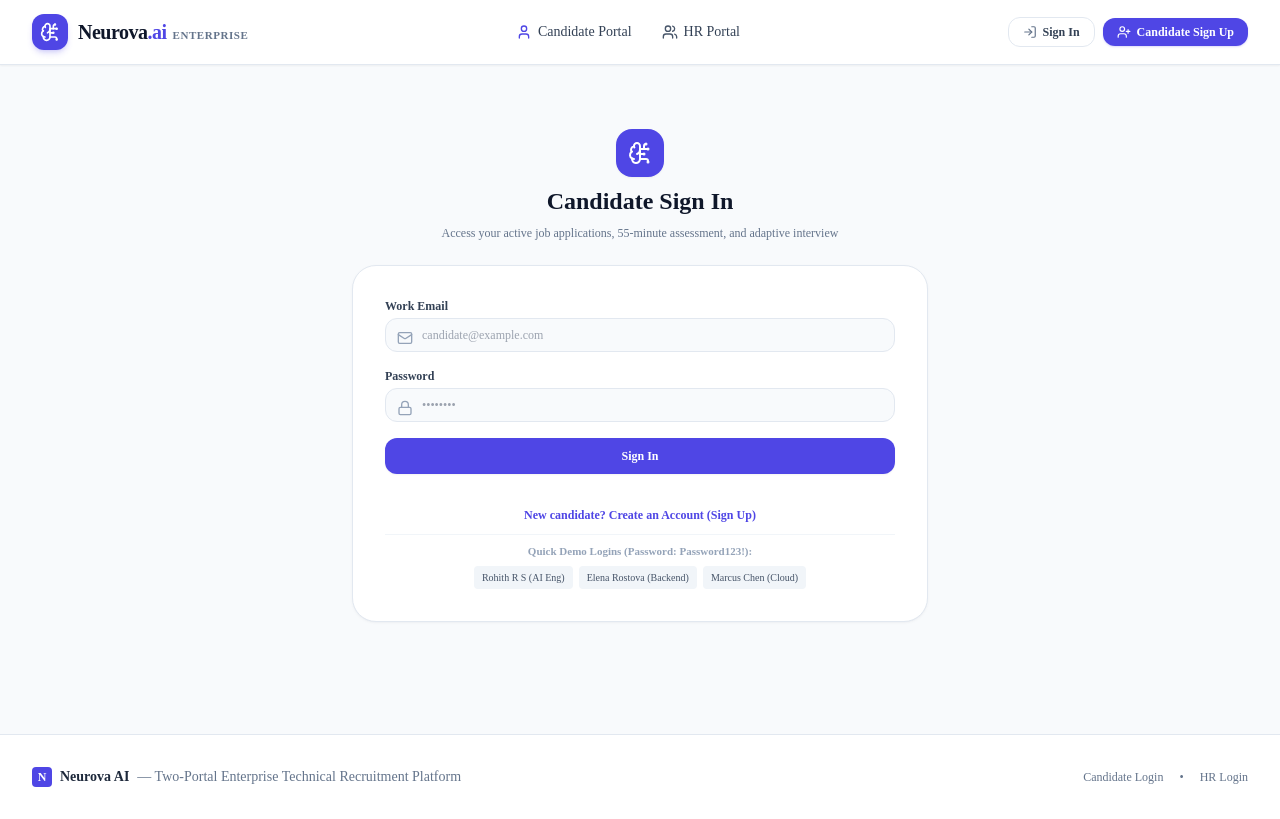
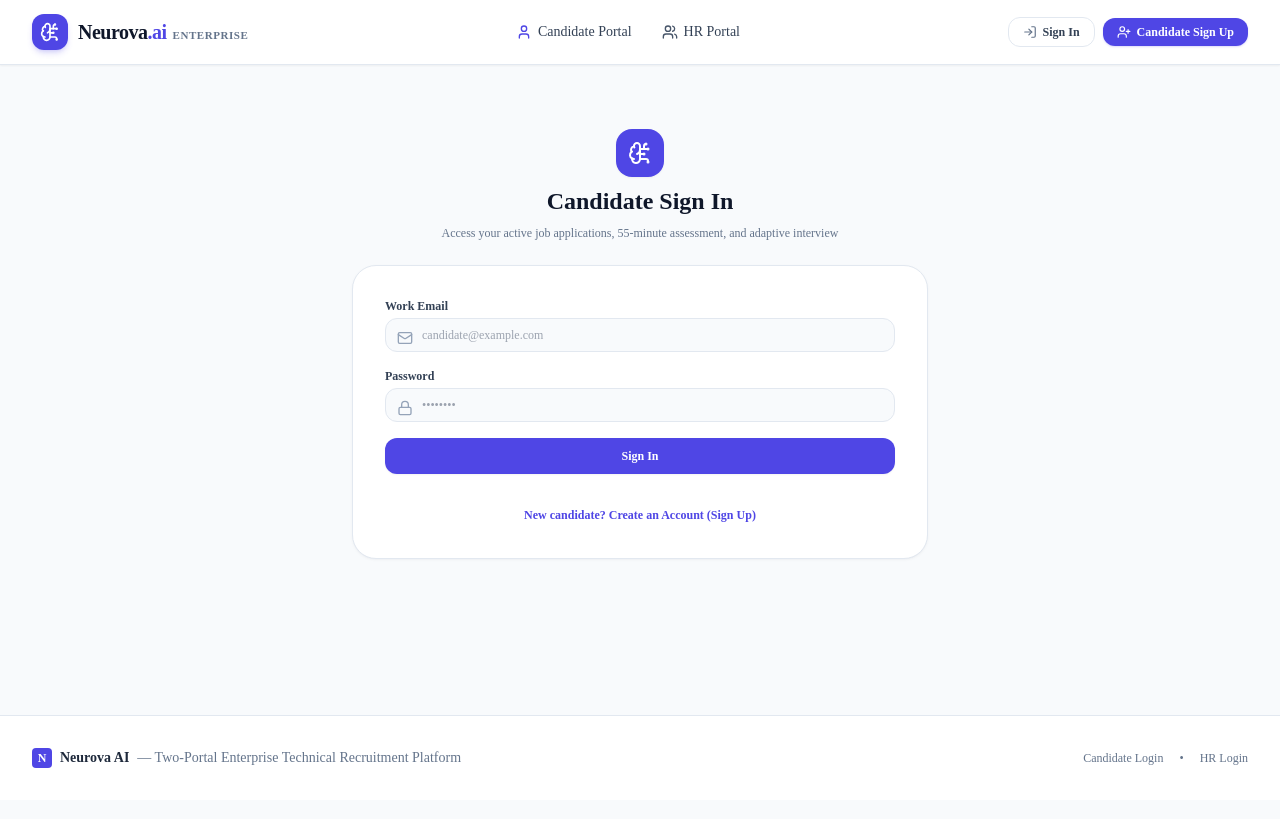
Before and after one commit to Rohithrs-165/AI-Powered-Interview-Candidate-Skill-Assessment-Platform, a Next.js app in the folder frontend/: page /candidate/auth in a window 1280 px wide. Built offline with nearby package versions, Linux system fonts and the light colour scheme.

Commit message:
refactor(ui): remove dev demo login autofill pills and fallback buttons for enterprise production presentation

```diff
--- a/frontend/src/app/candidate/auth/page.tsx
+++ b/frontend/src/app/candidate/auth/page.tsx
@@ -338,19 +338,7 @@
                 </button>
               </div>
 
-              {/* Fast Developer / Demo Master Fallback Hint */}
-              <div className="mt-3 pt-3 border-t border-slate-100 text-center">
-                <button
-                  type="button"
-                  onClick={() => {
-                    setOtpCode('123456');
-                    handleVerifyOtp('123456');
-                  }}
-                  className="text-[11px] text-slate-400 hover:text-indigo-600 underline"
-                >
-                  Quick test? Click here to autofill fallback code (123456)
-                </button>
-              </div>
+
             </div>
           </div>
         ) : (
@@ -534,7 +522,7 @@
           </form>
         )}
 
-        <div className="text-center pt-2 space-y-2">
+        <div className="text-center pt-2">
           <button
             onClick={() => {
               setIsRegister(!isRegister);
@@ -542,48 +530,10 @@
               setOtpCode('');
               setError('');
             }}
-            className="text-xs text-indigo-600 hover:text-indigo-700 font-semibold"
+            className="text-xs text-indigo-600 hover:text-indigo-700 font-semibold transition-colors"
           >
             {isRegister ? 'Already registered? Sign In' : 'New candidate? Create an Account (Sign Up)'}
           </button>
-
-          {!isRegister && (
-            <div className="pt-2 border-t border-slate-100">
-              <p className="text-[11px] font-semibold text-slate-400 mb-1.5">Quick Demo Logins (Password: Password123!):</p>
-              <div className="flex flex-wrap justify-center gap-1.5">
-                <button
-                  type="button"
-                  onClick={() => {
-                    setEmail('rohith.rs@neurova.ai');
-                    setPassword('Password123!');
-                  }}
-                  className="px-2 py-1 rounded bg-slate-100 hover:bg-indigo-50 hover:text-indigo-600 text-[10px] font-medium text-slate-600 transition-colors"
-                >
-                  Rohith R S (AI Eng)
-                </button>
-                <button
-                  type="button"
-                  onClick={() => {
-                    setEmail('elena.rostova@techmail.io');
-                    setPassword('Password123!');
-                  }}
-                  className="px-2 py-1 rounded bg-slate-100 hover:bg-indigo-50 hover:text-indigo-600 text-[10px] font-medium text-slate-600 transition-colors"
-                >
-                  Elena Rostova (Backend)
-                </button>
-                <button
-                  type="button"
-                  onClick={() => {
-                    setEmail('marcus.chen@clouddev.org');
-                    setPassword('Password123!');
-                  }}
-                  className="px-2 py-1 rounded bg-slate-100 hover:bg-indigo-50 hover:text-indigo-600 text-[10px] font-medium text-slate-600 transition-colors"
-                >
-                  Marcus Chen (Cloud)
-                </button>
-              </div>
-            </div>
-          )}
         </div>
       </div>
     </div>
--- a/frontend/src/app/hr/auth/page.tsx
+++ b/frontend/src/app/hr/auth/page.tsx
@@ -35,10 +35,7 @@
     }
   };
 
-  const fillDemoCreds = () => {
-    setEmail('hr@neurova.ai');
-    setPassword('admin123');
-  };
+
 
   return (
     <div className="max-w-md mx-auto py-12 space-y-6">
@@ -113,19 +110,7 @@
           </button>
         </form>
 
-        {/* Quick Demo Credentials Auto-Fill */}
-        <div className="pt-3 border-t border-slate-100 flex items-center justify-between text-[11px] text-slate-500">
-          <span>Seeded HR Account:</span>
-          <button
-            type="button"
-            onClick={fillDemoCreds}
-            className="font-mono text-indigo-600 hover:text-indigo-700 font-semibold"
-          >
-            Auto-fill (hr@neurova.ai / admin123)
-          </button>
-        </div>
-
-        <div className="text-center pt-1">
+        <div className="text-center pt-2">
           <Link
             href="/candidate/auth"
             className="text-xs text-slate-500 hover:text-indigo-600 font-medium transition-colors"
```
